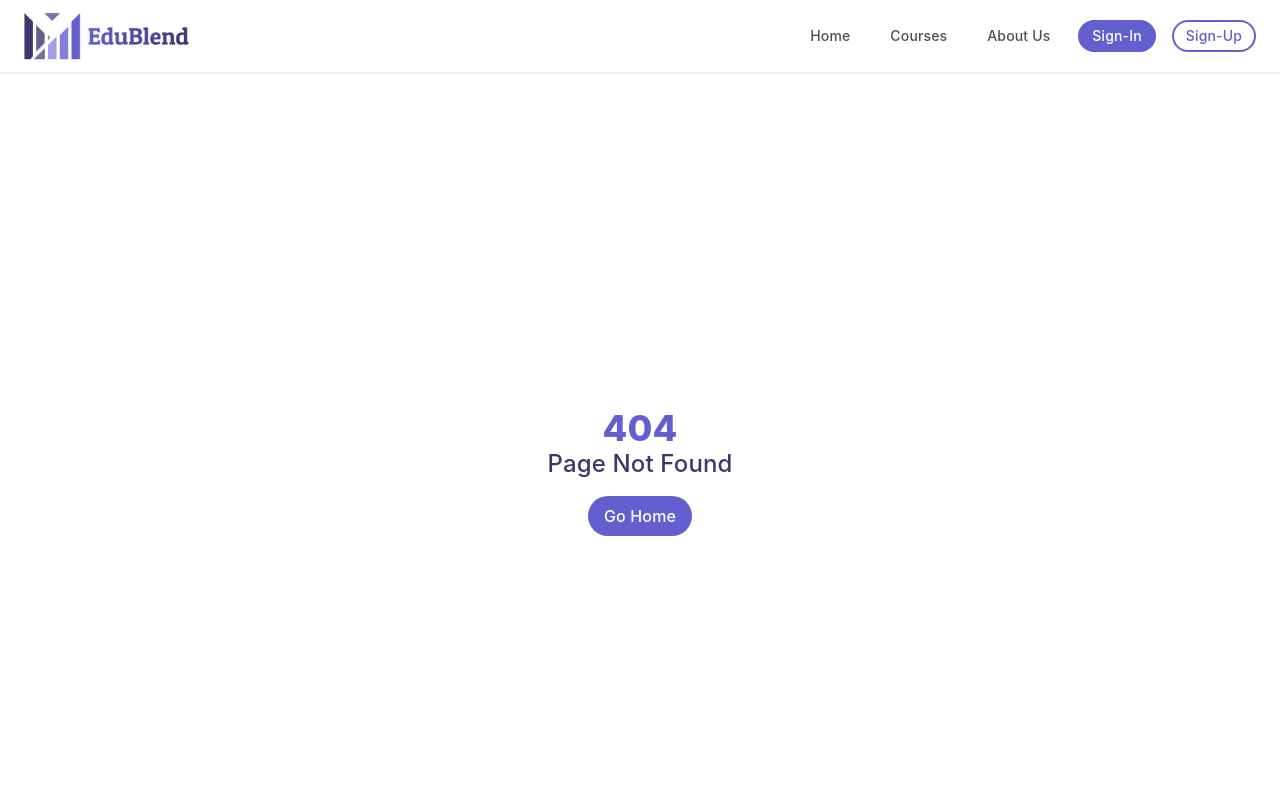
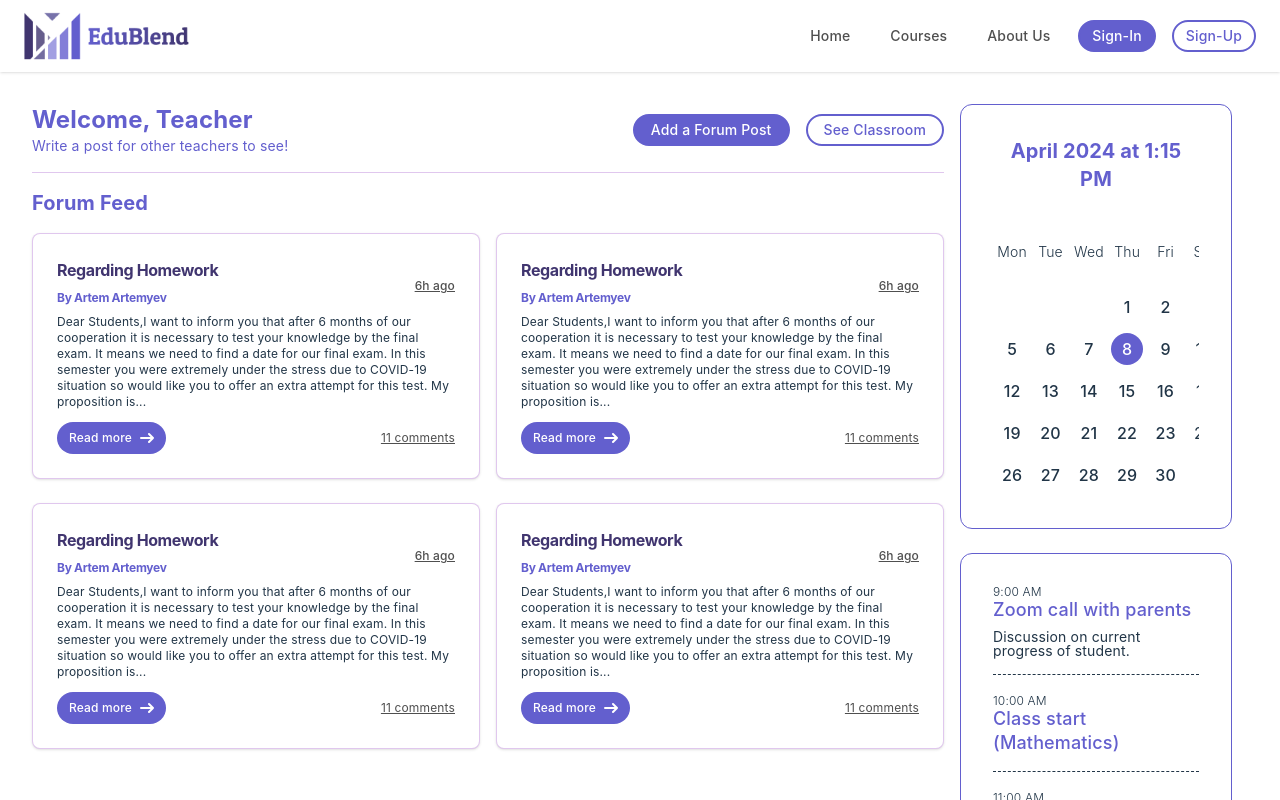
Before and after one commit to Arteely/EduBlend, a React (Vite) app: page /teacher-forum in a window 1280 px wide. Before the commit this address had no page. Shown: the top 800 px of the page. Built offline with nearby package versions, Linux system fonts and the light colour scheme.

Commit message:
added a new forum page and edited forum card

```diff
--- a/src/App.jsx
+++ b/src/App.jsx
@@ -9,6 +9,7 @@ import TeacherPage from "./pages/TeacherPage";
 import StudentPage from "./pages/StudentPage";
 import TestPage from "./pages/TestPage";
 import NoPage from "./pages/NoPage";
+import ForumPage from "./pages/ForumPage";
 
 const App = () => {
   return (
@@ -21,6 +22,7 @@ const App = () => {
           <Route path={"/teacher-view"} element={<TeacherPage/>} />
           <Route path={"/student-view"} element={<StudentPage/>} />
           <Route path={"/test-page"} element={<TestPage/>} />
+          <Route path={"/teacher-forum"} element={<ForumPage/>} />
           <Route path="*" element={<NoPage />} />
         </Route>
       </Routes>
--- a/src/components/ForumCard.jsx
+++ b/src/components/ForumCard.jsx
@@ -1,13 +1,19 @@
 export default function ForumCard() {
   return (
-    <div class="max-w-md mb-6 p-6 bg-white border border-gray-200 rounded-lg shadow dark:bg-gray-800 dark:border-gray-700">
-      <a href="#">
+    <div class="w-full mb-6 p-6 bg-white border border-light-purple rounded-lg shadow dark:bg-gray-800 dark:border-gray-700">
+      <a className="flex justify-between items-center" href="#">
+        <div>
         <h5 class="mb-2 text-base font-bold tracking-tight text-dark-purple">
         Regarding Homework
         </h5>
         <h5 class="mb-2 text-xs font-bold tracking-tight text-purple">
           By Artem Artemyev
         </h5>
+        </div>
+        <div>
+        <h6 className="text-xs underline text-grey">6h ago</h6>
+        </div>
+
       </a>
       <p class="mb-3 text-xs text-black">
         Dear Students,I want to inform you that after 6 months of our
@@ -16,6 +22,7 @@ export default function ForumCard() {
         were extremely under the stress due to COVID-19 situation so would like
         you to offer an extra attempt for this test. My proposition is...
       </p>
+      <div className="flex justify-between items-center">
       <a
         href="#"
         class="inline-flex items-center px-3 py-2 text-xs font-medium text-center text-white bg-purple rounded-full hover:bg-light-purple focus:ring-4 focus:outline-none focus:ring-light-purple"
@@ -37,6 +44,9 @@ export default function ForumCard() {
           />
         </svg>
       </a>
+      <h6 className="text-xs underline text-grey">11 comments</h6>
+      </div>
+
     </div>
   );
 }
--- /dev/null
+++ b/src/pages/ForumPage.jsx
@@ -0,0 +1,44 @@
+import { Link } from "react-router-dom";
+import Calendar from "../components/Calendar";
+import ForumCard from "../components/ForumCard";
+
+export default function ForumPage() {
+  return (
+    <section className="grid grid-cols-4 m-8">
+      <div className="col-span-3">
+        <div className="flex pb-4 justify-between border-b border-light-purple items-center">
+          <subheader>
+            <h2 className="text-2xl text-purple font-bold">Welcome, Teacher</h2>
+            <p className="text-sm text-purple">
+              Write a post for other teachers to see!
+            </p>
+          </subheader>
+          <div className="">
+            <button className="px-4 py-1 mr-4 text-sm text-white bg-purple border-2 border-purple rounded-full hover:bg-dark-purple hover:text-white">
+              Add a Forum Post
+            </button>
+            <Link to="/teacher-view">
+              <button className="px-4 py-1 text-sm text-purple bg-white border-2 border-purple rounded-full hover:bg-dark-purple hover:text-white">
+                See Classroom
+              </button>
+            </Link>
+          </div>
+        </div>
+        <div className="">
+        <h2 className="text-xl my-4 text-purple font-bold">Forum Feed</h2>
+          <div className="flex w-full gap-4">
+            <ForumCard/>
+            <ForumCard/>
+          </div>
+          <div className="flex w-full gap-4">
+          <ForumCard/>
+          <ForumCard/>
+          </div>
+        </div>
+      </div>
+      <div className="col-span-1">
+        <Calendar />
+      </div>
+    </section>
+  );
+}
--- a/src/pages/TeacherPage.jsx
+++ b/src/pages/TeacherPage.jsx
@@ -1,6 +1,7 @@
 import StudentBar from "../components/StudentBar";
 import Calendar from "../components/Calendar";
 import ForumCard from "../components/ForumCard";
+import { Link } from "react-router-dom";
 
 export default function TeacherPage() {
   return (
@@ -20,9 +21,11 @@ export default function TeacherPage() {
             <button className="px-4 py-1 mr-4 text-sm text-white bg-purple border-2 border-purple rounded-full hover:bg-dark-purple hover:text-white">
               Post Homework
             </button>
+            <Link to="/teacher-forum">
             <button className="px-4 py-1 text-sm text-white bg-purple border-2 border-purple rounded-full hover:bg-dark-purple hover:text-white">
               Visit Teacher Forum
             </button>
+            </Link>
           </div>
         </div>
         <div className="grid grid-cols-10 gap-6">
--- a/src/pages/TestPage.jsx
+++ b/src/pages/TestPage.jsx
@@ -1,4 +1,6 @@
 import { Link } from "react-router-dom";
+
+/*I'm aware this is the worst way of doing the questions but it is what it is */
 
 export default function TestPage() {
   return (
```
